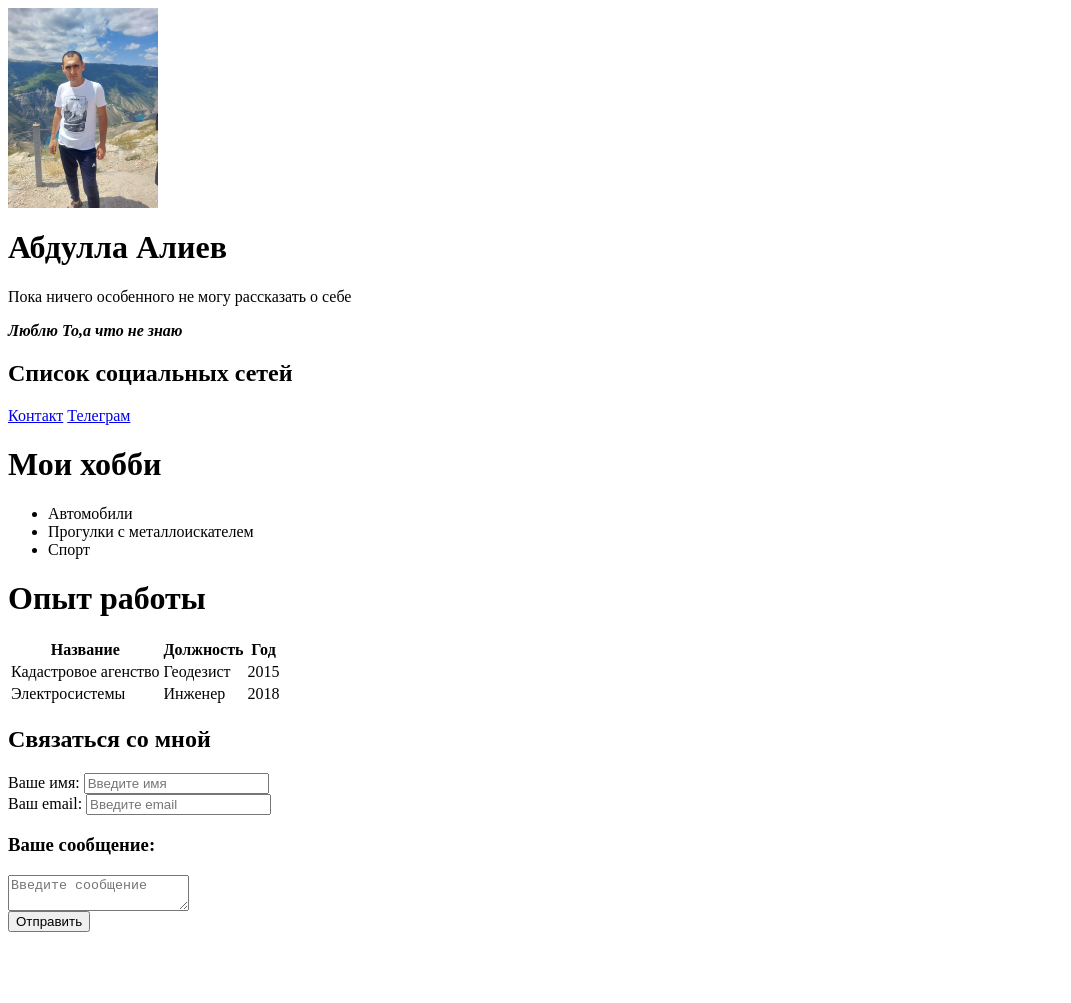
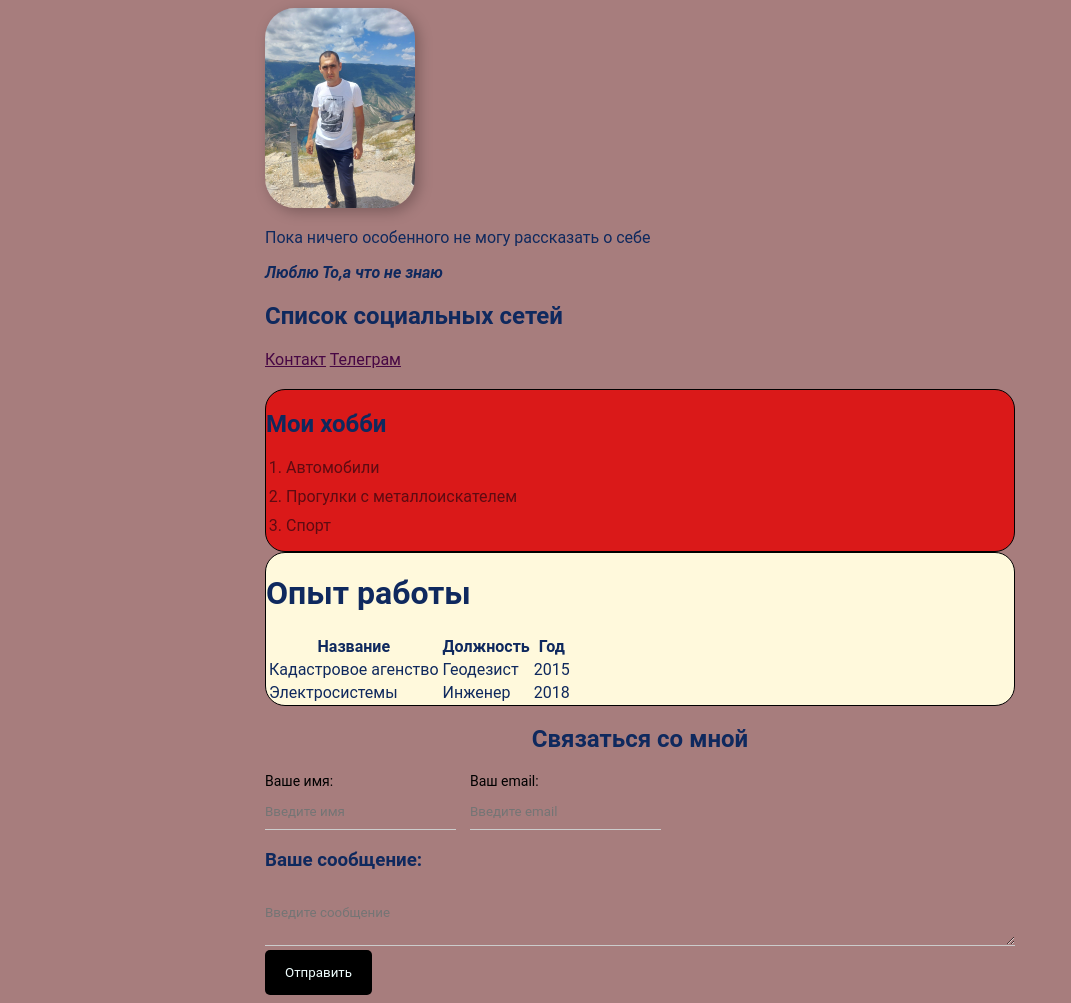
Before and after one commit to Abdulla4815162342/Resume-2, a plain HTML site: page index.html in a window 1280 px wide. Shown: the whole page, without its empty margins (0-1071 px from the left). Before the commit the page ends 948 px from the top, so only its background shows below. Drawn offline with Linux system fonts and the light colour scheme.

Commit message:
Add styles

```diff
--- a/index.html
+++ b/index.html
@@ -1,18 +1,36 @@
-
-<img src="avatar.jpg" alt="Если вдруг меня нет" width="150">
-<h1>Абдулла Алиев</h1>
+<!DOCTYPE html>
+<html lang="en">
+<head>
+    <meta charset="UTF-8">
+    <meta http-equiv="X-UA-Compatible" content="IE=edge">
+    <meta name="viewport" content="width=device-width, initial-scale=1.0">
+    <title>Портфолио</title>
+    <link rel="stylesheet"
+    href="css staly.css">
+</head>
+<div class="container">
+<body>
+    <div class="info">
+    <img src="avatar.jpg"  class="avatar" alt="Если вдруг меня нет" width="150">
+    <div class="'info-text">
     <p>Пока ничего особенного не могу рассказать о себе</p>
     <strong><em>Люблю То,а что не знаю</em></strong>
     <h2>Список социальных сетей</h2>
-<a href="https://vk.com/abdulla0557az" target="_blank"> Контакт</a>
 
-<a href="https://web.telegram.org/k/" target="_blank"> Телеграм</a>
-<h1>Мои хобби</h1>
-<ul>
+    <a href="https://vk.com/abdulla0557az" target="_blank" class="a"> Контакт</a>
+
+    <a href="https://web.telegram.org/k/" target="_blank" class="a"> Телеграм</a>
+    </div>
+</div>
+<div class="card bg-red">
+    <h2>Мои хобби</h2>
+    <ol class="list">
         <li>Автомобили</li>
         <li>Прогулки с металлоискателем</li>
         <li>Спорт</li>
-</ul>
+    </ol>
+</div>
+<div class="card bg-yellow">
     <h1>Опыт работы</h1>
     <table>
         <thead>
@@ -32,22 +50,32 @@
             <td>Инженер</td>
             <td>2018</td>
         </tr>
+
     </table>
+</div>
+
+    <form action="/" class="form">
         <h2>Связаться со мной</h2>
-<form>
-    <div>
+        <div class="form-row">
+        <div class="form-group">
+
             <label for="">Ваше имя:</label>
         <input type="text" id="text" placeholder="Введите имя">
     </div>
-  <div>
+      <div class="form-group">
         <label for="">Ваш email:</label>
         <input type="email" id="email" placeholder="Введите email"></div>
+    </div>
         <h3>Ваше сообщение:</h3>
-    <div>
+
+        <div class="form-group">
     <label for="message"></label>
     <textarea  id="message" placeholder="Введите сообщение"></textarea>
         </div>
         <div>
-        <button type="submit"> Отправить </button>
+            <button type="submit" class="btn"> Отправить </button>
         </div>
     </form>
+</body>
+</div>
+</html>
```
Lines whose indentation alone changed are shown as unchanged.
